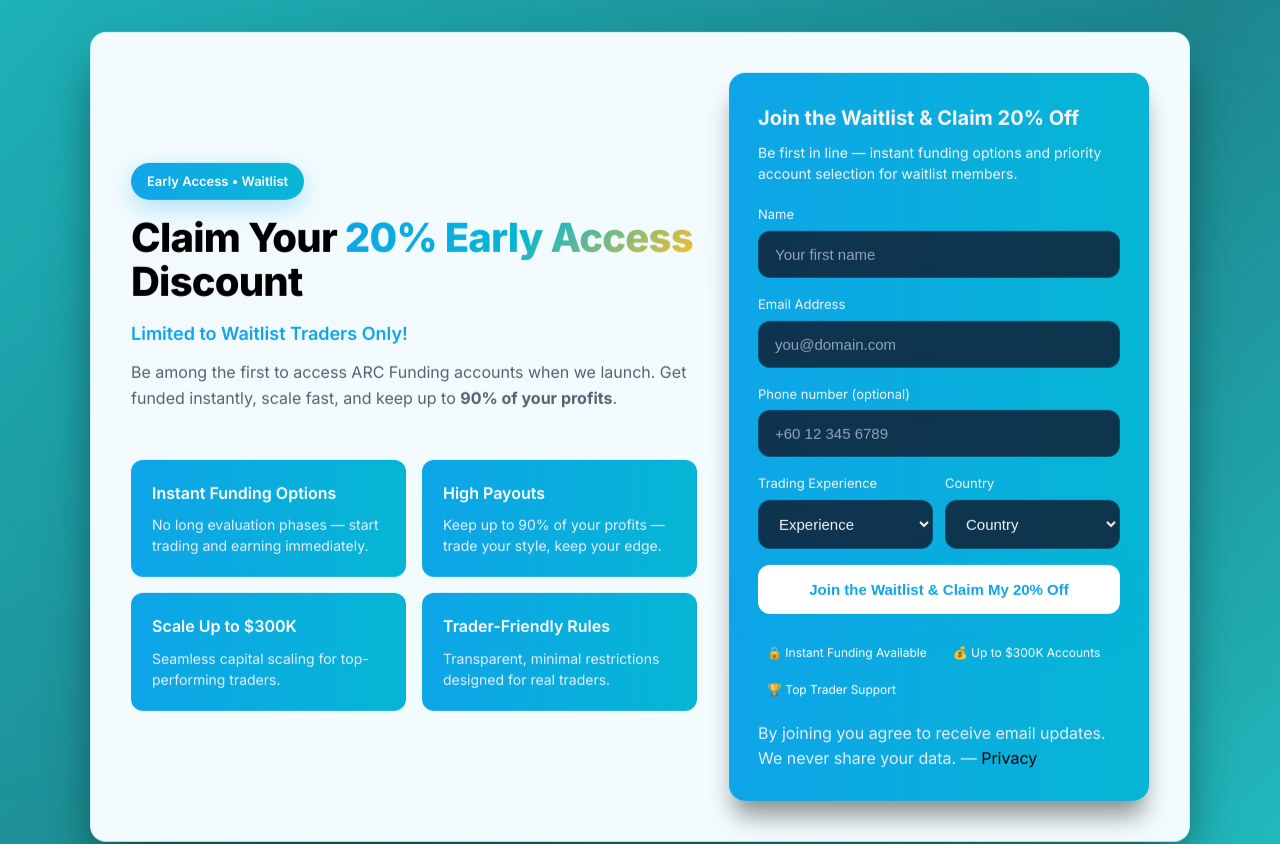
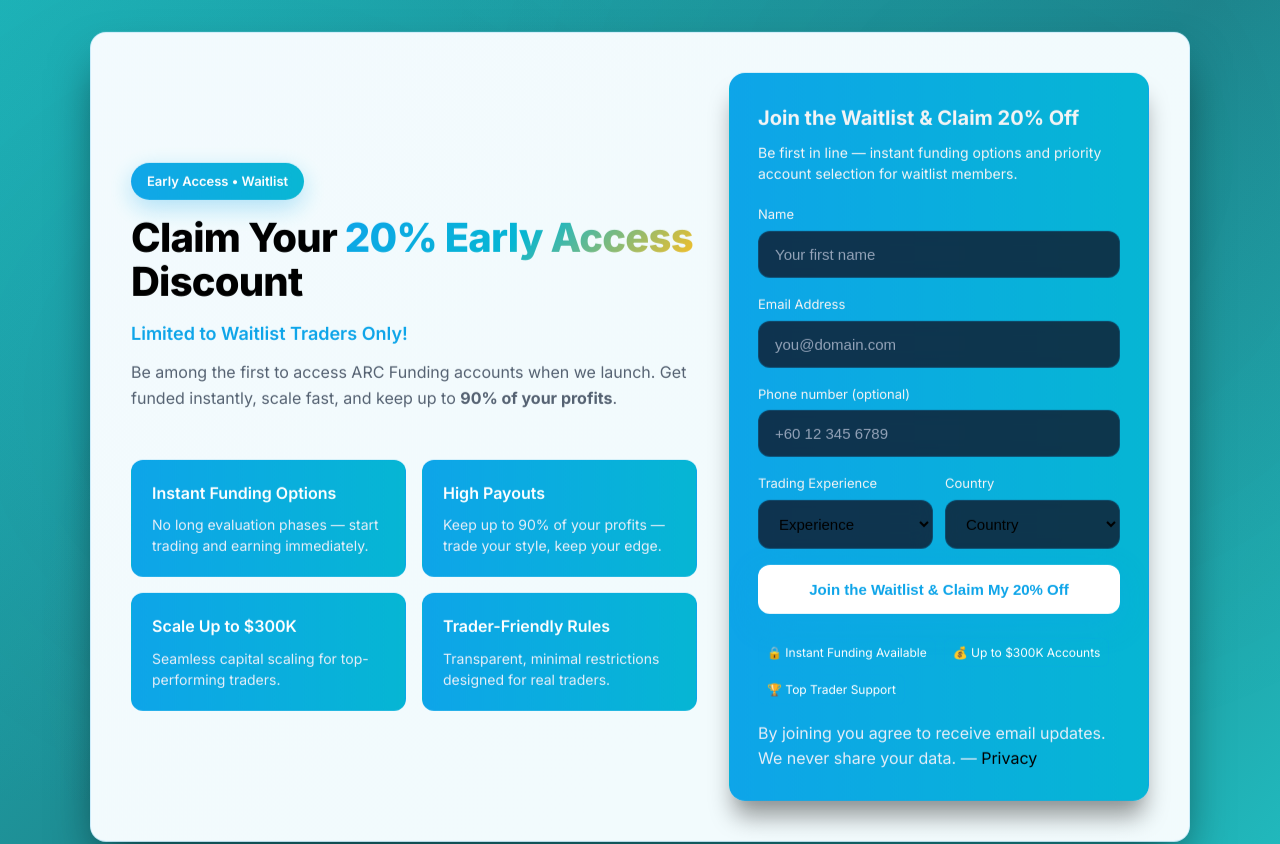
Before and after one commit to Harryupthere/arc-vercel-waitlist, a React (Vite) app: page /waitlist in a window 1280 px wide. Shown: the top 844 px of the page. Built offline with nearby package versions, Linux system fonts and the light colour scheme.

Commit message:
new code uploaded

```diff
--- a/src/assets/scss/waitlist4.scss
+++ b/src/assets/scss/waitlist4.scss
@@ -306,7 +306,7 @@
   backdrop-filter: blur(10px);
   border: 1px solid var(--glass-border);
 //   color: var(--text-primary);
-  color: var(--text-secondary);
+  color: black;//var(--text-secondary);
 
   font-size: 15px;
   outline: none;
```
